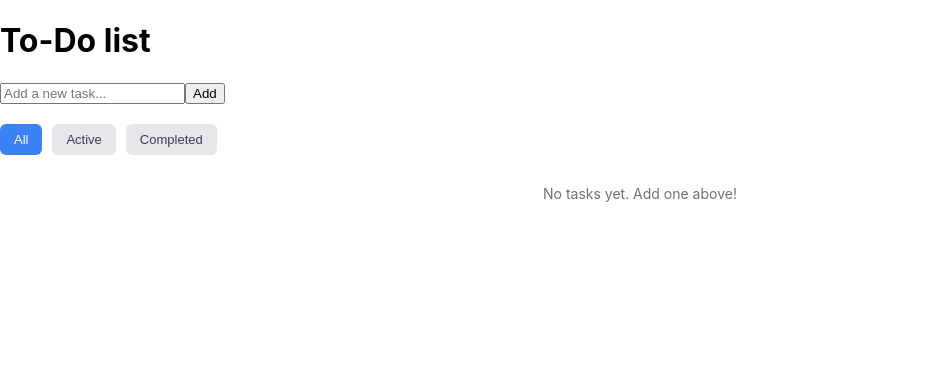
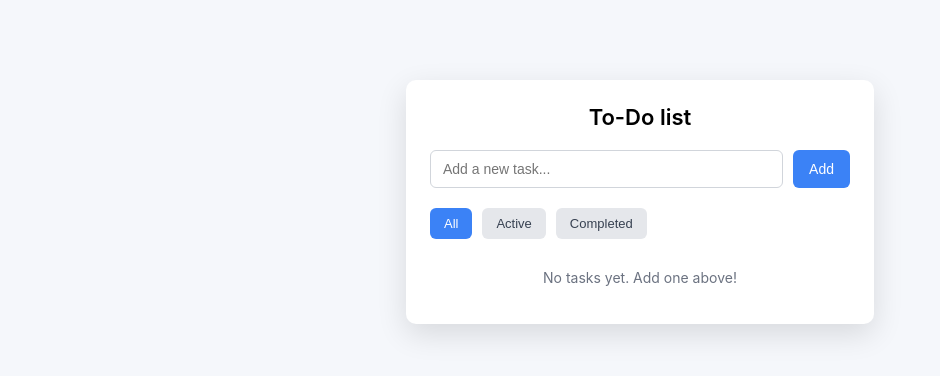
Before and after one commit to HS0-code/to-do-app, a React (Create React App) app: page / in a window 1280 px wide. Shown: the top 376 px of the page, without its empty margins (0-940 px from the left). Built offline with nearby package versions, Linux system fonts and the light colour scheme.

Commit message:
Revision

```diff
--- a/src/App.css
+++ b/src/App.css
@@ -1,3 +1,66 @@
+.App {
+  min-height: 100vh;
+  background: #f5f7fb;
+  display: flex;
+  justify-content: center;
+  align-items: flex-start;
+  padding-top: 80px;
+}
+
+/* Main card */
+.todo-box {
+  width: 420px;
+  background: #ffffff;
+  border-radius: 10px;
+  padding: 24px;
+  box-shadow: 0 10px 30px rgba(0, 0, 0, 0.12);
+}
+
+/* Title */
+.todo-title {
+  margin: 0;
+  text-align: center;
+  font-size: 22px;
+  font-weight: 600;
+}
+
+/* Input + button row */
+.todo-input-row {
+  display: flex;
+  gap: 10px;
+  margin-top: 20px;
+}
+
+.todo-input {
+  flex: 1;
+  padding: 10px 12px;
+  font-size: 14px;
+  border: 1px solid #d1d5db;
+  border-radius: 6px;
+  outline: none;
+}
+
+.todo-input:focus {
+  border-color: #3b82f6;
+}
+
+/* Add button */
+.todo-button {
+  padding: 10px 16px;
+  font-size: 14px;
+  font-weight: 500;
+  color: white;
+  background-color: #3b82f6;
+  border: none;
+  border-radius: 6px;
+  cursor: pointer;
+}
+
+.todo-button:hover {
+  background-color: #2563eb;
+}
+
+/* Filter buttons */
 .todo-filters {
   display: flex;
   gap: 10px;
@@ -14,11 +77,12 @@
   color: #374151;
 }
 
-.filter-btn.active {
+.filter-active {
   background-color: #3b82f6;
   color: white;
 }
 
+/* Empty state text */
 .todo-empty {
   margin-top: 30px;
   text-align: center;
--- a/src/App.js
+++ b/src/App.js
@@ -16,7 +16,7 @@ const App = () => {
         </div>
 
         <div className="todo-filters">
-          <button className="filter-btn active">All</button>
+          <button className="filter-btn filter-active">All</button>
           <button className="filter-btn">Active</button>
           <button className="filter-btn">Completed</button>
         </div>
```
